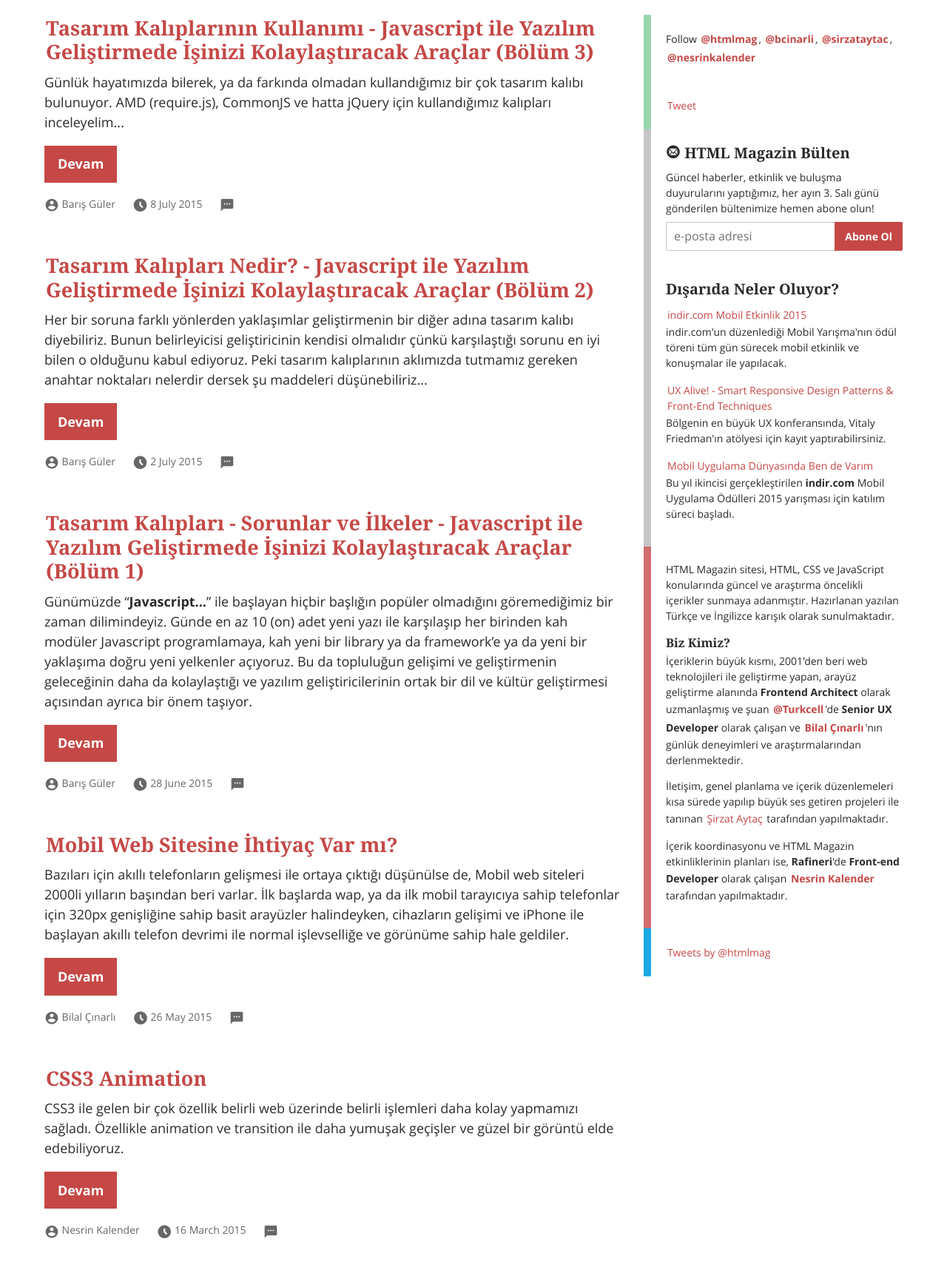
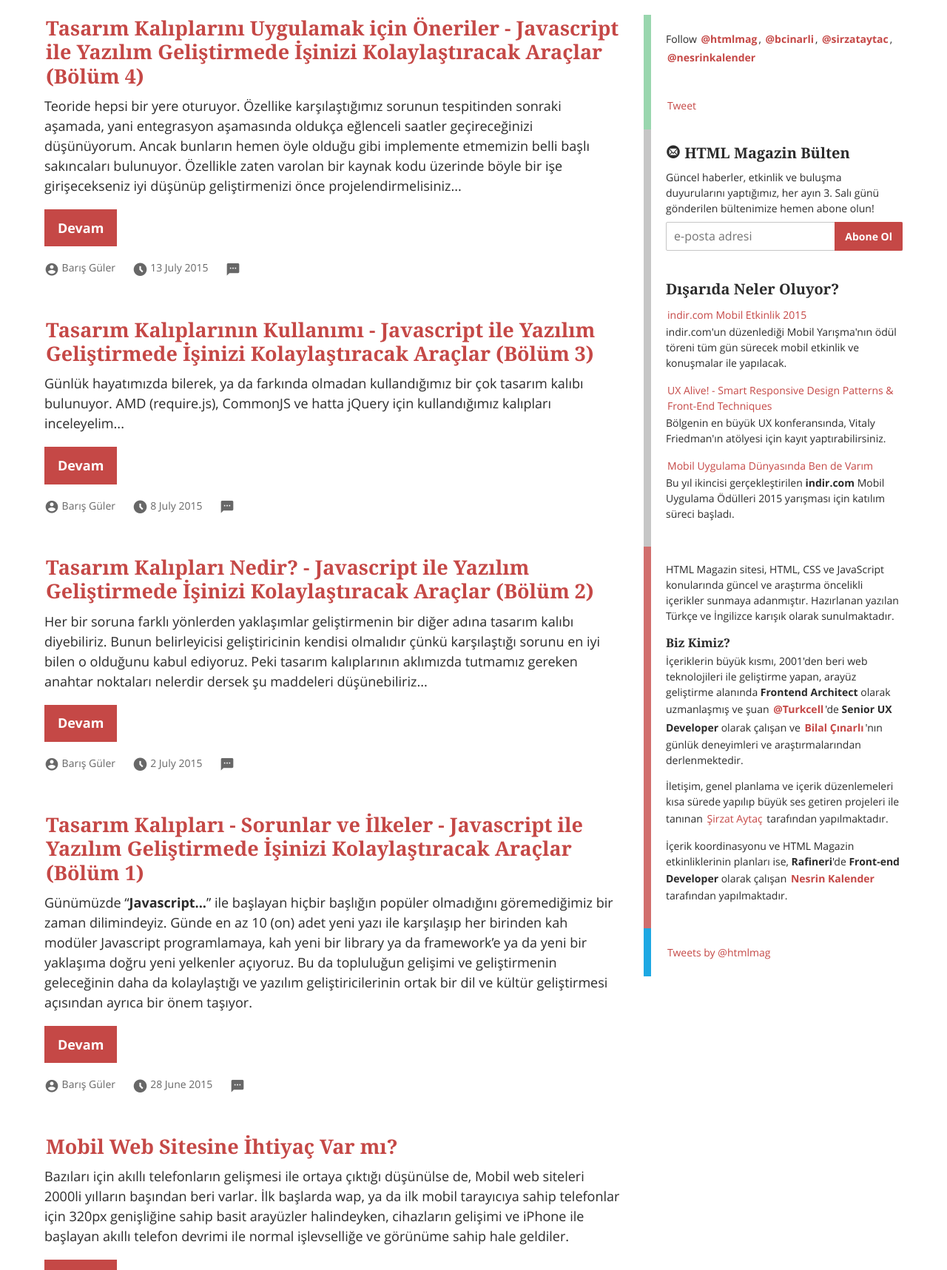
Before and after one commit to bcinarli/htmlmag, a PHP site: page / in a window 1280 px wide. Shown: the part 150-1867 px from the top of the page at 74% size. Run offline with PHP 8.4, Linux system fonts and the light colour scheme; some libraries are stand-ins or nearby versions; some web fonts are replaced.

Commit message:
Part4: Publish

```diff
--- a/app/settings/articles.php
+++ b/app/settings/articles.php
@@ -1,6 +1,14 @@
 <?php
 
 $articles = array();
+
+$articles[] = array(
+    'slug'    => 'javascript-ile-yazilim-gelistirmede-isinizi-kolaylastiracak-araclar-tasarim-kaliplari-bolum4',
+    'title'   => 'Tasarım Kalıplarını Uygulamak için Öneriler - Javascript ile Yazılım Geliştirmede İşinizi Kolaylaştıracak Araçlar (Bölüm 4)',
+    'date'    => '2015-07-13 13:44:30',
+    'author'  => 'Barış Güler',
+    'excerpt' => 'Teoride hepsi bir yere oturuyor. Özellike karşılaştığımız sorunun tespitinden sonraki aşamada, yani entegrasyon aşamasında oldukça eğlenceli saatler geçireceğinizi düşünüyorum. Ancak bunların hemen öyle olduğu gibi implemente etmemizin belli başlı sakıncaları bulunuyor. Özellikle zaten varolan bir kaynak kodu üzerinde böyle bir işe girişecekseniz iyi düşünüp geliştirmenizi önce projelendirmelisiniz...'
+);
 
 $articles[] = array(
     'slug'    => 'javascript-ile-yazilim-gelistirmede-isinizi-kolaylastiracak-araclar-tasarim-kaliplari-bolum3',
```
Also changed, not shown: _posts/_articles/2015-07-13-javascript-ile-yazilim-gelistirmede-isinizi-kolaylastiracak-araclar-tasarim-kaliplari-bolum4.md (renamed from _posts/_articles/2015-07-08-javascript-ile-yazilim-gelistirmede-isinizi-kolaylastiracak-araclar-tasarim-kaliplari-bolum4.md).
